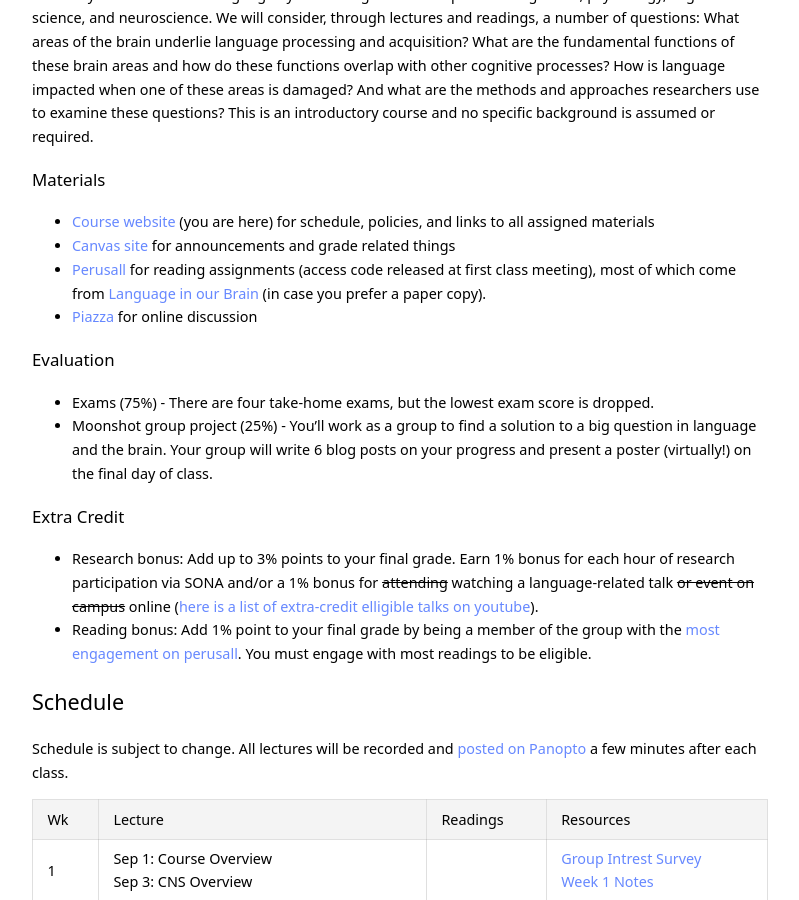
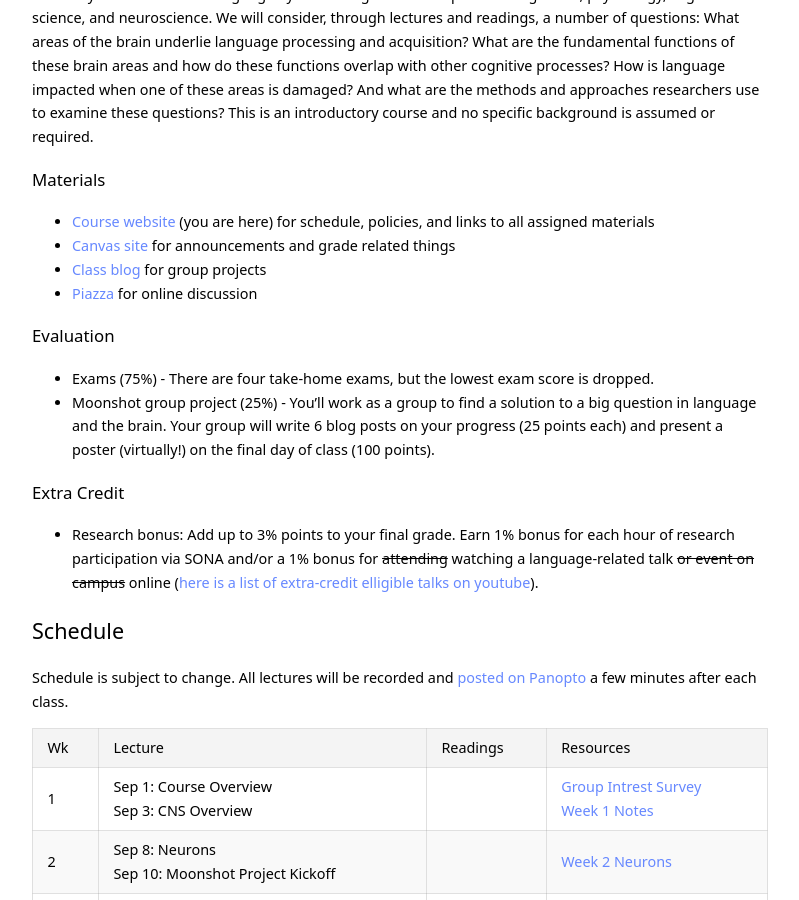
Before and after one commit to kschuler/ling104, a Jekyll site: the page built from index.md, in a window 1280 px wide and 900 px high, scrolled down 729 px. Shown: the whole window, without its empty margins (240-1039 px from the left). Built offline with Jekyll 4.4.1, drawn with Linux system fonts in a browser that asks for light colours.

Commit message:
Update index.md

```diff
--- a/index.md
+++ b/index.md
@@ -29,17 +29,16 @@ This course offers an introduction to the brain basis of language. Its primary g
 ### Materials
 
 - **[Course website](index.html)** (you are here) for schedule, policies, and links to all assigned materials
-- **[Canvas site](404.html)** for announcements and grade related things
-- **[Perusall](https://app.perusall.com/courses/language-and-the-brain/_/dashboard)** for reading assignments (access code released at first class meeting), most of which come from [Language in our Brain](https://mitpress.mit.edu/books/language-our-brain) (in case you prefer a paper copy).
+- **[Canvas site](https://canvas.upenn.edu/courses/1530046)** for announcements and grade related things
+- **[Class blog](https://languageandthebrain.org)** for group projects
 - **[Piazza](https://piazza.com/upenn/fall2020/ling104)** for online discussion
 
 ### Evaluation
 - **Exams (75%)** - There are four take-home exams, but the lowest exam score is dropped.
-- **Moonshot group project (25%)** -  You'll work as a group to find a solution to a big question in language and the brain. Your group will write 6 blog posts on your progress and present a poster (virtually!) on the final day of class.
+- **Moonshot group project (25%)** -  You'll work as a group to find a solution to a big question in language and the brain. Your group will write 6 blog posts on your progress (25 points each) and present a poster (virtually!) on the final day of class (100 points).
 
 ### Extra Credit
 -  **Research bonus:** Add up to 3% points to your final grade. Earn 1% bonus for each hour of research participation via SONA and/or a 1% bonus for ~~attending~~ watching a language-related talk ~~or event on campus~~ online ([here is a list of extra-credit elligible talks on youtube](https://docs.google.com/spreadsheets/u/1/d/e/2PACX-1vT2HlyiQvL7kyYcxfT6mFVLjOzqnlsst_rmb2eGQFphNa7DCYQ-5Fl9F1pw4GhmKLh1yaWjrGBf7LK2/pubhtml?gid=0&single=true)).
-- **Reading bonus:** Add 1% point to your final grade by being a member of the group with the [most engagement on perusall](resources/how-perusall-works.pdf). You must engage with most readings to be eligible.
 
 ## Schedule
 Schedule is subject to change. All lectures will be recorded and [posted on Panopto](404.html) a few minutes after each class.
```
